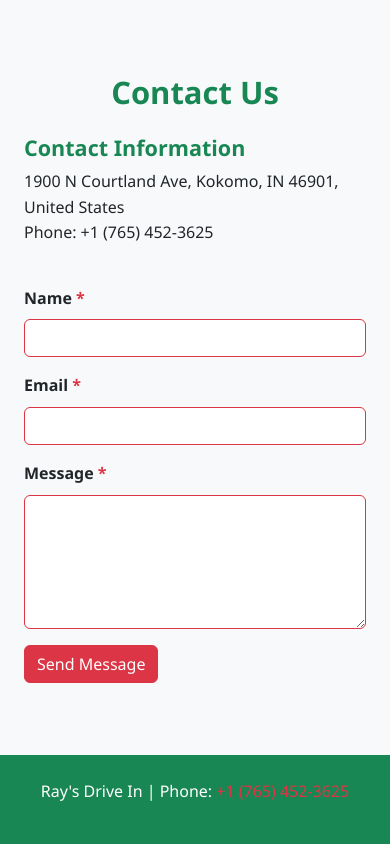
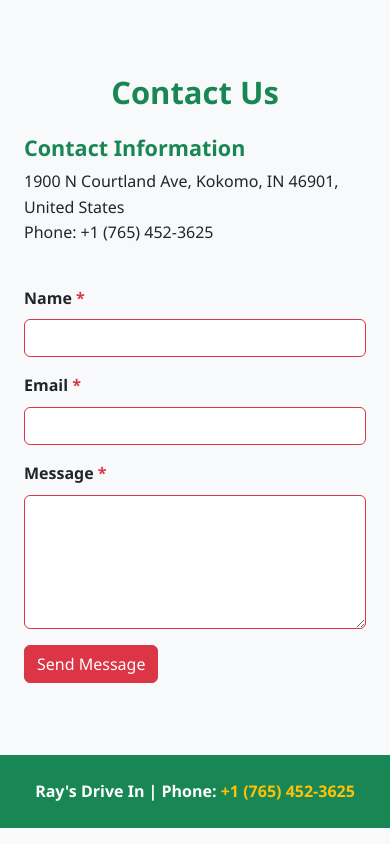
Before and after one commit to SethTheMountain/RaysDriveIn, a website: page index.html in a window 390 px wide. Shown: the part 8286-9130 px from the top of the page. Drawn offline with nearby package versions, Linux system fonts and the light colour scheme.

Commit message:
Improve phone link readability

```diff
--- a/index.html
+++ b/index.html
@@ -930,8 +930,11 @@
     </main>
 
     <footer class="bg-success text-white text-center py-4 mt-4">
-        <p>Ray's Drive In | Phone: <a href="tel:+17654523625" class="text-decoration-none text-danger">+1 (765) 452-3625</a>
+    <p class="m-0 text-white fw-semibold">
+  Ray's Drive In | Phone:
+  <a href="tel:+17654523625" class="phone-link">+1 (765) 452-3625</a>
 </p>
+
     </footer>
 
     <script src="https://cdn.jsdelivr.net/npm/bootstrap@5.3.3/dist/js/bootstrap.bundle.min.js" integrity="sha384-YvpcrYf0tY3lHB60NNkmXc5s9fDVZLESaAA55NDzOxhy9GkcIdslK1eN7N6jIeHz" crossorigin="anonymous"></script>
--- a/styles.css
+++ b/styles.css
@@ -187,3 +187,15 @@ img {
   border-radius: 0.375rem;
   z-index: 9999;
 }
+
+.phone-link {
+  color: #ffc107; /* Bootstrap's yellow for better contrast */
+  font-weight: bold;
+  text-decoration: none;
+}
+
+.phone-link:hover,
+.phone-link:focus {
+  color: #fff;
+  text-decoration: underline;
+}
```
